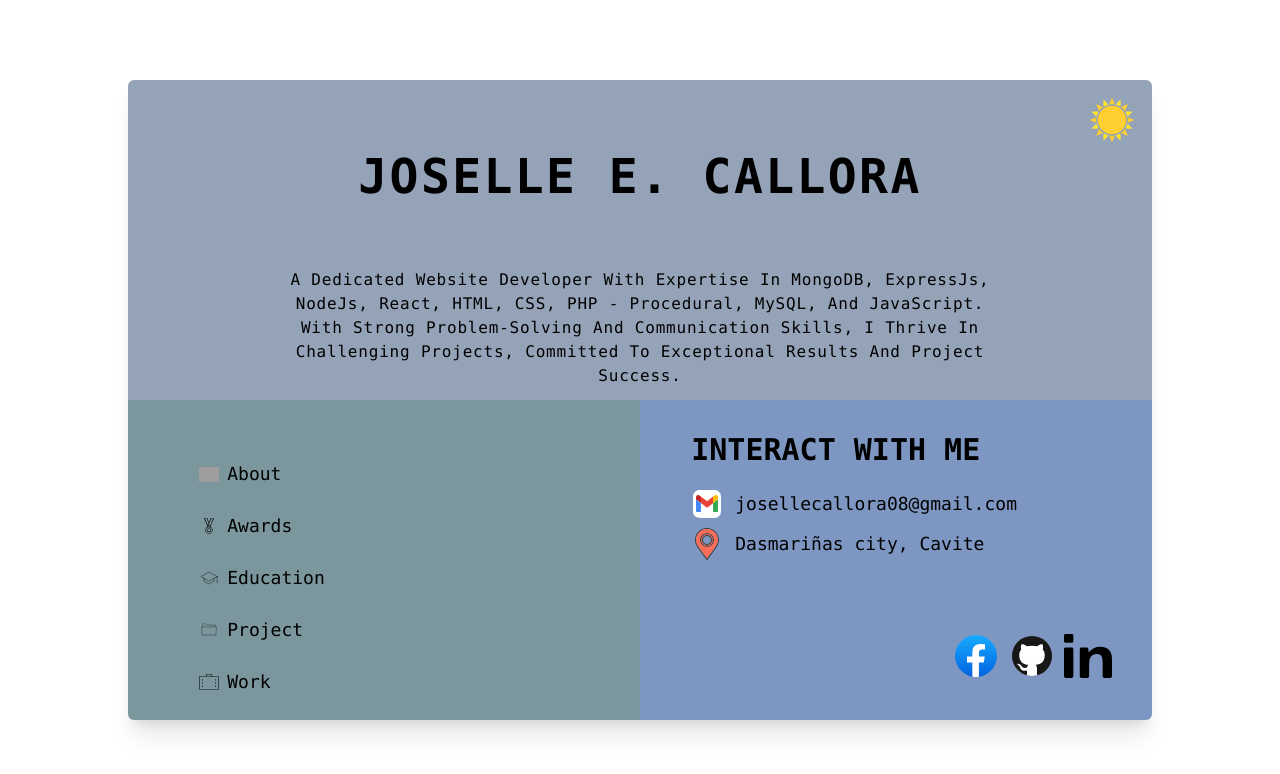
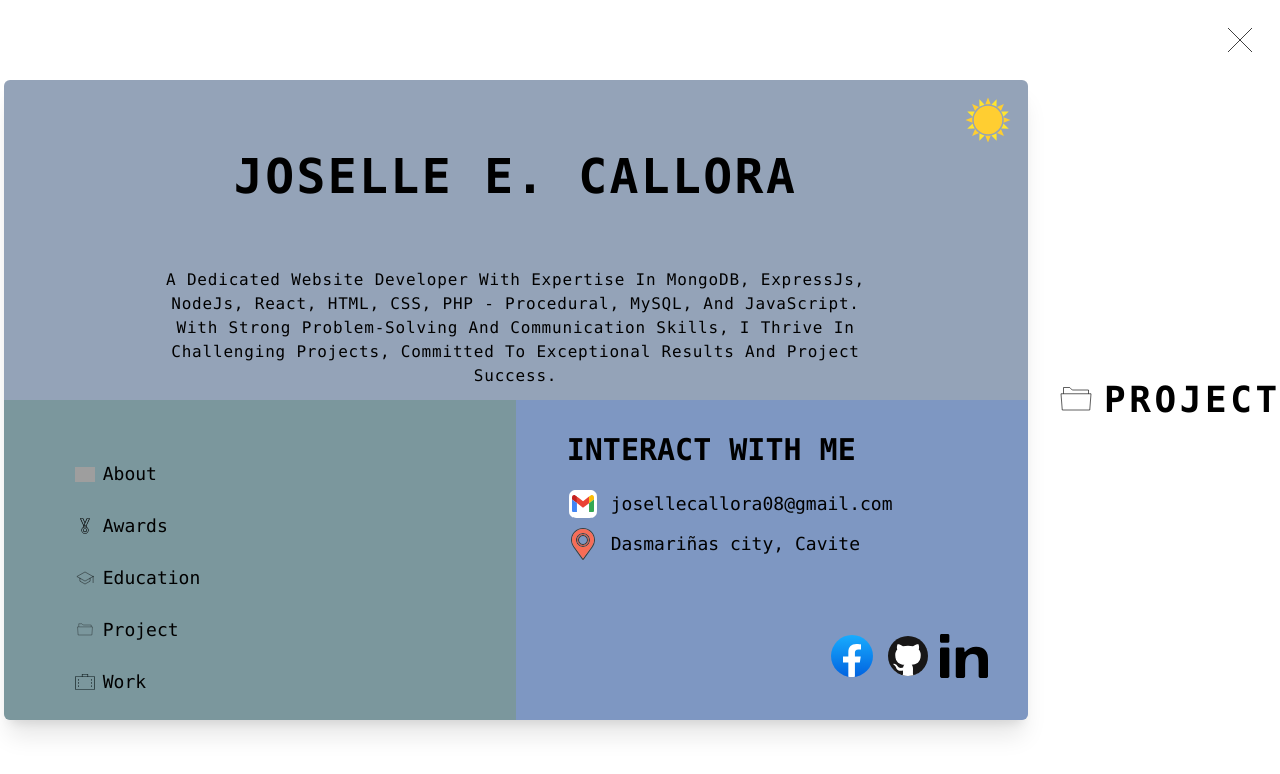
Before and after one commit to josellecallora08/portfolio, a React (Vite) app: page / in a window 1280 px wide. Shown: the top 774 px of the page. Built offline with nearby package versions, Linux system fonts and the light colour scheme; grey boxes are pictures that could not be loaded.

Commit message:
Tried something

```diff
--- a/src/component/Education.jsx
+++ b/src/component/Education.jsx
@@ -34,7 +34,7 @@ const Education = ({educationModal, setEducationModal, is_theme_dark}) => {
           <figcaption className='w-full dark:text-slate-300'>
             <a href="https://www.stjude.edu.ph" target='_blank' className='text-md font-bold xl:text-3xl tracking-wider uppercase '>St. Jude College of Dasmariñas Cavite</a>
             <p  className='text-sm md:text-base open'>Senior High School (June 2018 - April 2020)</p>
-            <p className='text-sm md:text-base open'>Dasmarinas city, Cavite</p>
+            <p className='text-sm md:text-base open'>Dasmariñas city, Cavite</p>
             <p className='text-xs md:text-base lg:text-md mt-5 open'>
             During my Senior High School, I specialized in the Science, Technology, Engineering, and Mathematics strand, where I delved into various scientific and mathematical principles, honing my analytical and problem-solving skills. The curriculum included in-depth studies in subjects like Physics, Chemistry, Biology,Technology, and Mathematics.</p>
           </figcaption>
--- a/src/component/Project.jsx
+++ b/src/component/Project.jsx
@@ -6,33 +6,11 @@ import d_project from '/portfolio2-dark-icon.svg'
 
 const Project = ({projectModal, setProjectModal, is_theme_dark}) => {
   return (
-    <section id="project" className={`absolute ${projectModal ? 'open' : 'hidden fade-out'} justify-center items-center w-full h-full `}>
-      <div className={`relative w-screen h-screen grid grid-rows-2 md:flex md:flex-wrap md:w-3/5 md:h-4/5 m-auto rounded-md bg-slate-300 md:bg-slate-200 dark:bg-black duration-500 shadow-xl`} >
+    <section id="project" className={``}>
+      <div className={``} >
         <h2 className='relative flex gap-2 text-2xl w-4/5 mx-auto h-fit py-10 md:text-4xl uppercase font-semibold font-mono group cursor-default tracking-widest dark:text-slate-300 bounce'>
         <img src={is_theme_dark ? d_project : project} className='w-8 h-8 md:w-16 md:h-10' alt="" /> Project
         </h2>
-       {/* <div className='flex flex-col md:flex-row md:flex-wrap gap-5 w-4/5 m-auto h-4/5'>
-        <div className='flex flex-col gap-2 font-mono  font-semi-bold '>
-          <div className='w-full border-none rounded-md overflow-hidden'>
-            <img src={apec} className="w-full h-52" alt="" />
-          </div>
-          <article className='w-full dark:text-slate-300'>
-            <h1 className='text-2xl xl:text-4xl tracking-wider uppercase'>Junior High School</h1>
-            <p>Bacoor city, Cavite</p>
-            <p>July 2015 - May 2018</p>
-          </article>
-        </div>
-        <div className='flex flex-col gap-2 font-mono font-semi-bold '>
-          <div className='w-full border-none rounded-md overflow-hidden'>
-            <img src={sjcdc} className="w-full h-52" alt="" />
-          </div>
-          <article className='w-full dark:text-slate-300'>
-            <h1 className='text-2xl xl:text-4xl tracking-wider uppercase'>Senior High School</h1>
-            <p>Dasmarinas city, Cavite</p>
-            <p>June 2018 - April 2020</p>
-          </article>
-        </div>
-       </div> */}
         <CloseButton
         setCloseModal = {setProjectModal}
         is_theme_dark={is_theme_dark}/>
```
